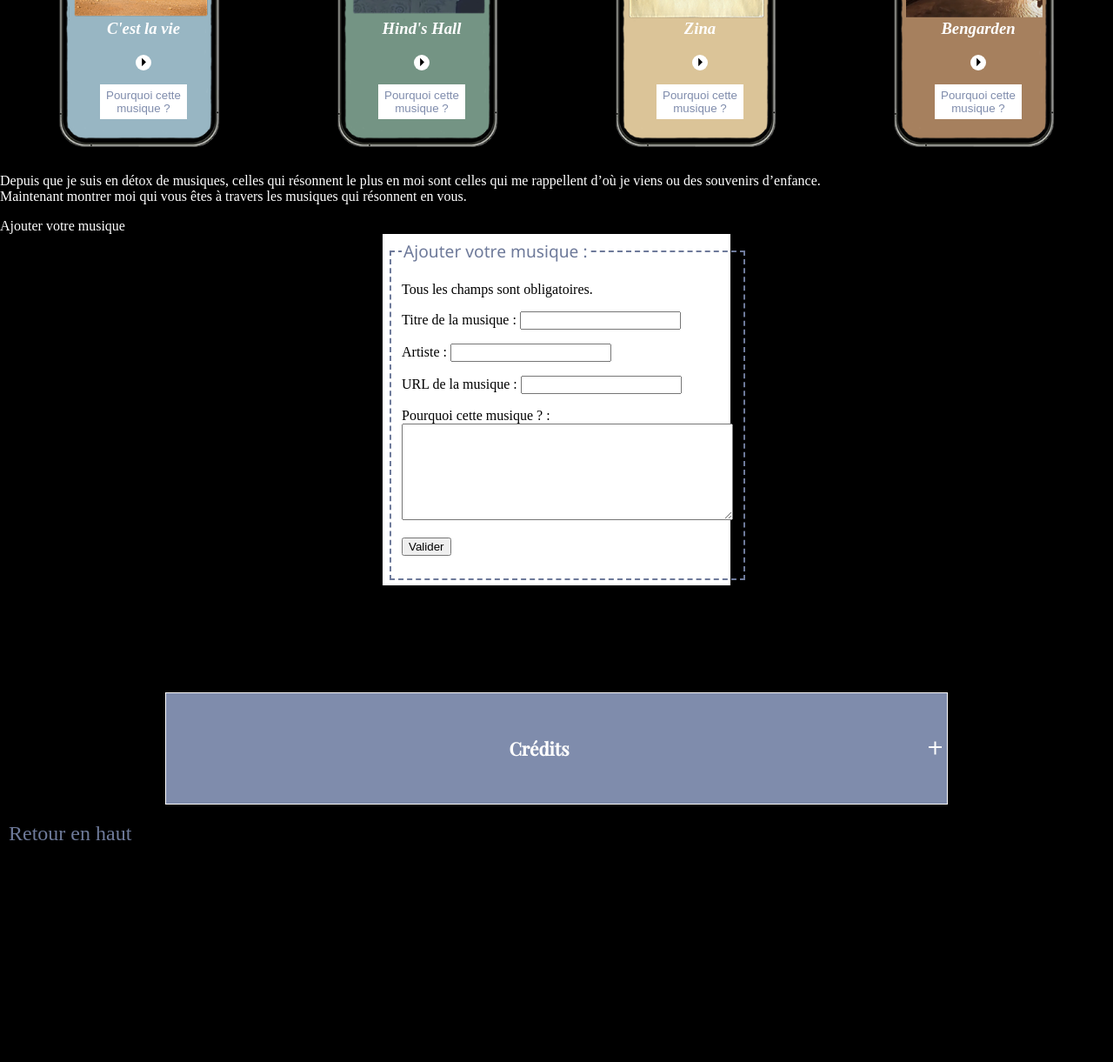
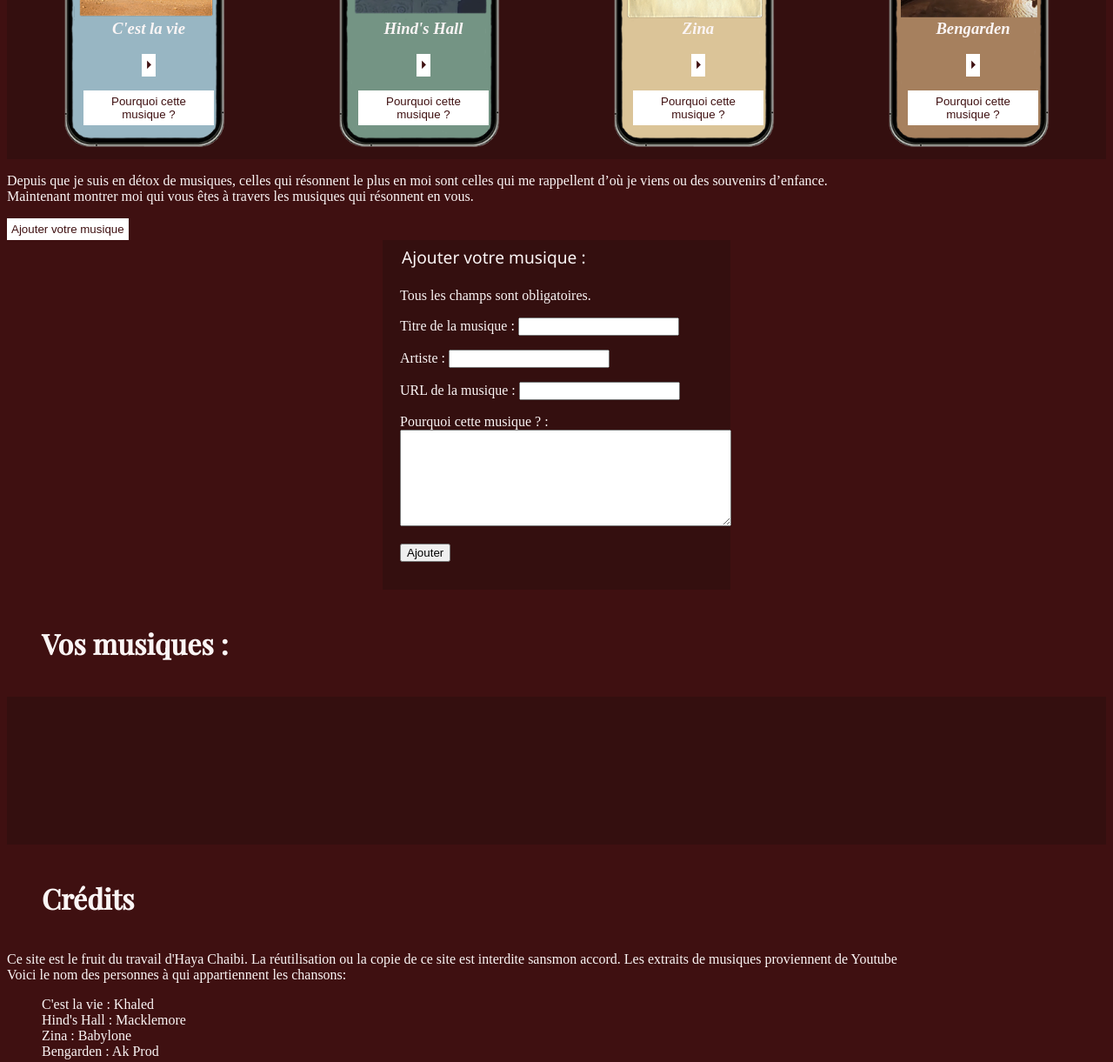
Before and after one commit to Haya-chb/SAE-105, a plain HTML site: page index.html in a window 1280 px wide. Shown: the part 675-1896 px from the top of the page at 87% size. Before the commit the page ends 1657 px from the top, so only its background shows below. Drawn offline with nearby package versions, Linux system fonts and the light colour scheme.

Commit message:
Base CSS et  suite HTML

```diff
--- a/index.html
+++ b/index.html
@@ -8,7 +8,7 @@
     <link rel="preconnect" href="https://fonts.gstatic.com" crossorigin>
     <link href="https://fonts.googleapis.com/css2?family=Playfair+Display:wght@500&display=swap" rel="stylesheet">
 
-    <title>La rubrique musicale d'Haya</title>
+    <title>MusicoDiarie</title>
     <link rel="stylesheet" href="style.css">
     <link rel="icon" type="image/png" href="Images/favicon.png" />
 
@@ -18,24 +18,26 @@
 
     <header id="haut">
 
-        <a href="">Mes musiques</a>
-        <a href="">À propos</a>
-        <a href="">Vos musiques</a>
+        <a href="#mesmusiques">Mes musiques</a>
+        <a href="#àpropos">À propos</a>
+        <a href="#vosmusiques">Vos musiques</a>
+        <button class="credits"> Crédits</button>
+
 
 
         <h1>MusicoDiarie d'Haya CHB</h1>
     </header>
 
-    <div class="liste-musiques"></div>
+    <div id = "mesmusiques" class="liste-musiques"></div>
 
 
 
- <section>
+ <section id = "àpropos">
 
     <p>Depuis que je suis en détox de musiques, celles qui résonnent le plus en moi sont celles qui me rappellent d’où je viens ou des souvenirs d’enfance. <br>
     Maintenant montrer moi qui vous êtes à travers les musiques qui résonnent en vous.</p>
 
-    <buton> Ajouter votre musique</buton>
+    <button> Ajouter votre musique</button>
 
  </section>
 
@@ -67,22 +69,32 @@
                 </p>
 
                 <p>
-                    <input type="submit" value="Valider" class="valider">
+                    <input type="button" value="Ajouter" class="valider">
                 </p>
             </fieldset>
         </form>
 
 
 
+        <section>
+
 <h2> Vos musiques : </h2>
 
+<div id = "vosmusiques">
 
-        <details>
-            <summary>
-                <h4> Crédits </h4>
-            </summary>
-            <p> Ce site est le fruit du travail d'Haya Chaibi. La réutilisation ou la copie de ce site est interdite sans
-                mon accord.
+
+</div>
+
+
+        </section>
+
+
+        <span>
+
+<h2> Crédits </h2>
+
+            <p>
+                Ce site est le fruit du travail d'Haya Chaibi. La réutilisation ou la copie de ce site est interdite sansmon accord.
                 Les extraits de musiques proviennent de Youtube <br>
                 Voici le nom des personnes à qui appartiennent les chansons:
             <ul>
@@ -93,7 +105,12 @@
             </ul>
 
             </p>
-        </details>
+
+
+        </span>
+
+
+
 
         <a class="lien" href="#haut">Retour en haut</a>
 
--- a/style.css
+++ b/style.css
@@ -12,10 +12,13 @@ audio {
     display: none;
 }
 
+
 body {
-    background-color: rgb(0, 0, 0);
-    margin: 0;
+    background-color: #3F1011;
+    color: #fbf5f5;
 }
+
+/* ////////////////////////////////////////////// cliquable //////////////////////////////////////////////////*/
 
 header {
     display: flex;
@@ -23,29 +26,42 @@ header {
     justify-content: center;
     height: 800px;
 
+}
+
+
+a, .credits{
+    text-decoration: none;
+    color: #8D8C8C ;
+}
+
+a:hover, .credits:hover{
+    color: #fbf5f5;
+}
+
+.credits, .credits:hover{
+    background-color: #3F1011;
 
 }
+
+
+/* //////////////////////////////////////////////           //////////////////////////////////////////////////*/
 
 h1 {
     font-family: "Playfair Display", serif;
     padding-left: 20px;
-    color: white;
     font-size: 4rem;
     margin: 0%;
 
 
 }
 
-header img {
-    max-width: 450px;
-}
-
-.liste-musiques {
-    min-height: 1790px;
+.liste-musiques, div{
+    min-height: 170px;
     display: flex;
     flex-direction: column;
     justify-content: center;
     align-items: center;
+    background-color:#340F0F ;
 }
 
 
@@ -58,15 +74,9 @@ header img {
     flex: 1;
 }
 
-.text {
-    color: white;
-}
-
-section {
-    color: white;
-}
 
 
+/* //////////////// c'est par là pour modifier les images du telephones et la positions du texte  ///////////*/
 .background-image {
 
     width: 300px;
@@ -102,41 +112,7 @@ section {
     padding:10px
 }
 
-
-
-
-
-.description a {
-
-    height: 20px;
-    color: rgb(242, 242, 245);
-    text-decoration: none;
-    background-color: rgb(206, 67, 67);
-    margin: 0;
-}
-
-.description a:hover {
-
-    background-color: rgb(142, 39, 39);
-    transition: background-color 0.3s;
-}
-
-
-
-
-.phrase {
-    color: black;
-    width: 150px;
-    height: fit-content;
-    margin: 0;
-    padding: 5px;
-
-}
-
 .musiqueDescription {
-
-
-    color: #ffffff;
     max-width: 800px;
     text-align: left;
 
@@ -144,72 +120,47 @@ section {
 
 }
 
+/*//////////////////////////////////////// Les Boutons ///////////////////////////////////////////////////////*/
+
+
+button {
+    background-color: #ffffff;
+    border-style: none;
+    color: #3F1011;
+    padding: 5px;
+}
+
+button:hover {
+    background-color: #8D8C8C;
+
+}
+
+
+/*//////////////////////////////////////// Formulaire ////////////////////////////////////////////////////////*/
+
+form {
+    width: 400px;
+    margin: auto;
+    background-color: #340F0F;
+    padding: 6px;
+}
+
+
+fieldset {
+    border-style: none;}
+
+
+legend {
+
+    font-family: 'Segoe UI', Tahoma, Geneva, Verdana, sans-serif;
+    font-size: 1.2rem;
+}
 
 
 
+/*////////////////////////////////////////            ////////////////////////////////////////////////////////*/
 
 
-
-
-
-
-
-
-
-
-
-
-
-
-
-
-
-
-
-
-
-
-
-
-
-
-
-
-
-.buttonDescription {
-    color: #7f8cac;
-    border-radius: 0%;
-    padding: 5px;
-    margin: 0;
-    width: 100px;
-}
-
-button {
-    background-color: rgb(255, 255, 255);
-    border-style: none;
-    border-radius: 2rem;
-}
-
-button:hover {
-    background-color: black;
-    color: #979797;
-}
-
-label {
-    color: black;
-}
-
-fieldset {
-    border-style: dashed;
-    border-color: #6e7a9a;
-    color: black;
-}
-
-legend {
-    color: #6e7a9a;
-    font-family: 'Segoe UI', Tahoma, Geneva, Verdana, sans-serif;
-    font-size: 1.2rem;
-}
 
 h2 {
     font-family: "Playfair Display", serif;
@@ -217,12 +168,7 @@ h2 {
     font-size: 2rem;
 }
 
-form {
-    width: 400px;
-    margin: auto;
-    background-color: white;
-    padding: 6px;
-}
+
 
 
 
@@ -246,79 +192,8 @@ ul {
 
 
 
-details {
-    border: 1px solid;
-    padding: 0 1rem;
-    color: rgb(253, 253, 253);
-    background-color: #7f8cac;
-    margin: 20px 20px;
-    padding: 6px;
-    text-align: center;
 
-}
-
-
-
-
-details[open] {
-    padding-bottom: 1em;
-}
-
-summary {
-    padding: 1rem 2em 1rem 0;
-    font-size: 1.25rem;
-    font-weight: bold;
-
-}
-
-summary {
-    position: relative;
-}
-
-
-
-summary::marker {
-    content: none;
-}
-
-summary::before,
-summary::after {
-    content: '';
-}
-
-summary::before,
-summary::after {
-    width: .75em;
-    height: 0;
-    border-bottom: 2px solid;
-    position: absolute;
-    top: calc(50% - 1px);
-    right: 0;
-    transform: translateY(-50%);
-}
-
-summary::after {
-    transform: rotate(90deg);
-    transform-origin: 50% 50%;
-}
-
-[open] summary::after {
-    transform: rotate(0deg);
-
-}
-
-.lien {
-    color: #6e7a9a;
-    text-decoration: none;
-    margin: 10px;
-    display: block;
-    text-align: left;
-    font-size: 1.5rem;
-}
-
-.lien:hover {
-    color: #fbf5f5;
-}
+/*////////////////////////////////////////// Tailles /////////////////////////////////////////////////////////*/
 
 
 @media (width >=700px) {
```
